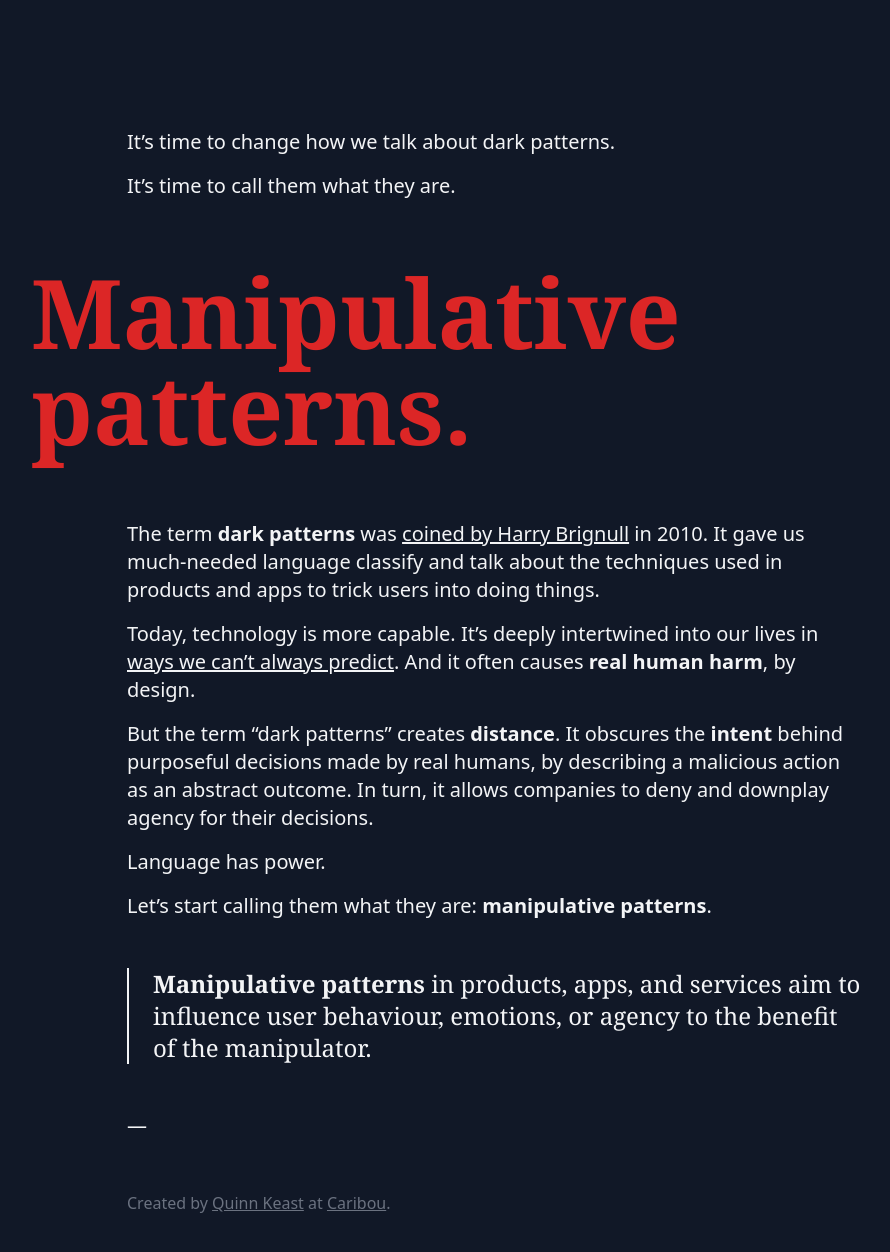
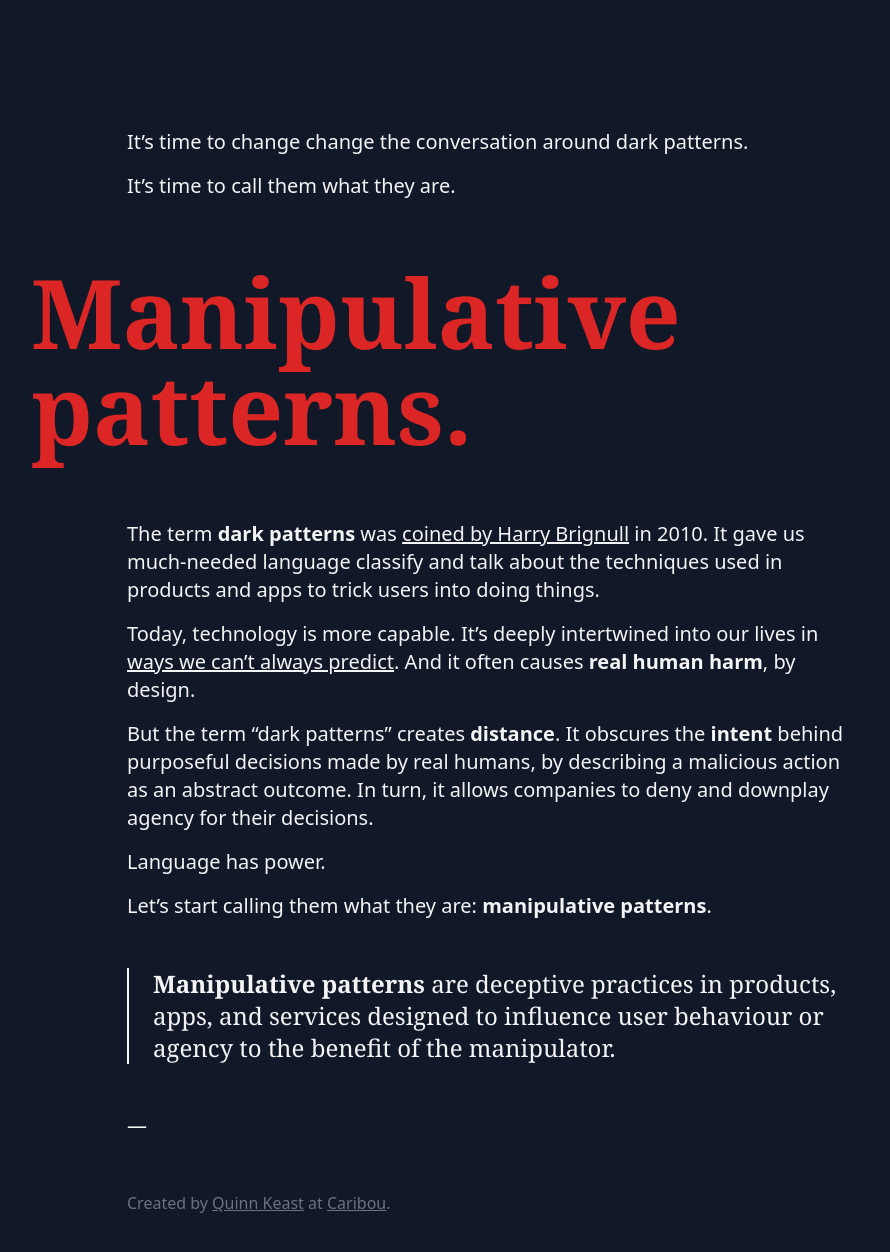
Before and after one commit to quinnkeast/malicious-patterns, a Next.js app: page / in a window 1280 px wide. Shown: the top 1252 px of the page, without its empty margins (145-1035 px from the left). Built offline with nearby package versions, Linux system fonts and the light colour scheme.

Commit message:
Update definition

```diff
--- a/pages/index.js
+++ b/pages/index.js
@@ -7,7 +7,7 @@ export default function Home() {
         <title>Manipulative Patterns</title>
         <meta
           name="description"
-          content="It’s time to change how we talk about dark patterns. It’s time to call them what they are. Manipulative patterns."
+          content="It’s time to change the conversation around dark patterns. It’s time to call them what they are. Manipulative patterns."
         />
         <html lang="en-US" />
         <script
@@ -19,7 +19,9 @@ export default function Home() {
 
       <main>
         <div className="container max-w-screen-md mx-auto mt-16 md:mt-32 mb-12 px-4">
-          <p>It’s time to change how we talk about dark patterns.</p>
+          <p>
+            It’s time to change change the conversation around dark patterns.
+          </p>
           <p>It’s time to call them what they are.</p>
           <h1 className="text-3xl md:text-8xl text-red-600 font-serif my-8 md:my-16 leading-none font-semibold lg:-ml-24">
             Manipulative patterns.
@@ -58,9 +60,9 @@ export default function Home() {
           </p>
           <blockquote className="my-12 pl-6 border-l-2 border-gray-100 border-solid">
             <p className="text-2xl font-serif">
-              <strong>Manipulative patterns</strong> in products, apps, and
-              services aim to influence user behaviour, emotions, or agency to
-              the benefit of the manipulator.
+              <strong>Manipulative patterns</strong> are deceptive practices in
+              products, apps, and services designed to influence user behaviour
+              or agency to the benefit of the manipulator.
             </p>
           </blockquote>
           <p>—</p>
```
